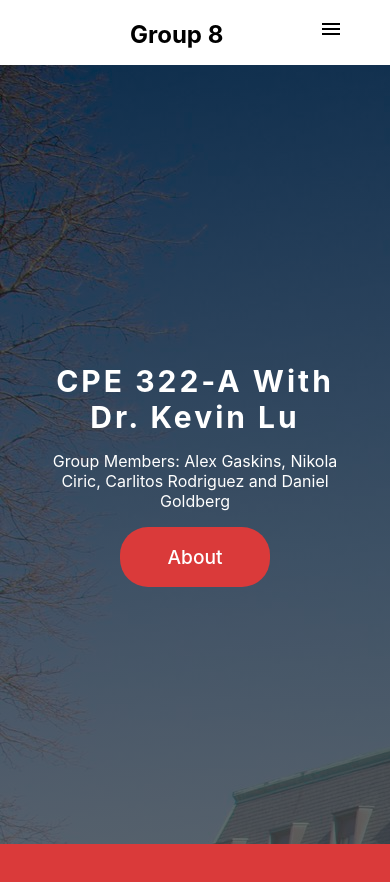
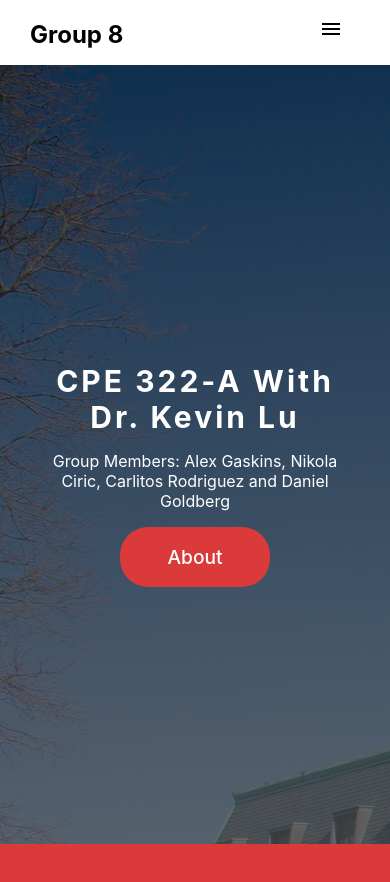
Before and after one commit to cupokoffi8/the-website, a React (Create React App) app in the folder the-website/: page / in a window 390 px wide. Shown: the top 882 px of the page. Built offline with nearby package versions, Linux system fonts and the light colour scheme.

Commit message:
Margin Adjustment

```diff
--- a/the-website/src/index.css
+++ b/the-website/src/index.css
@@ -601,6 +601,9 @@ nav .menu-icon .nav-icon{
         nav .menu-btn:checked ~ .menu{
             display:block;
         }
+        .test {
+          margin-left: 0px !important;
+        }
         .name .details{
           color: #ffffff;
         }
```
